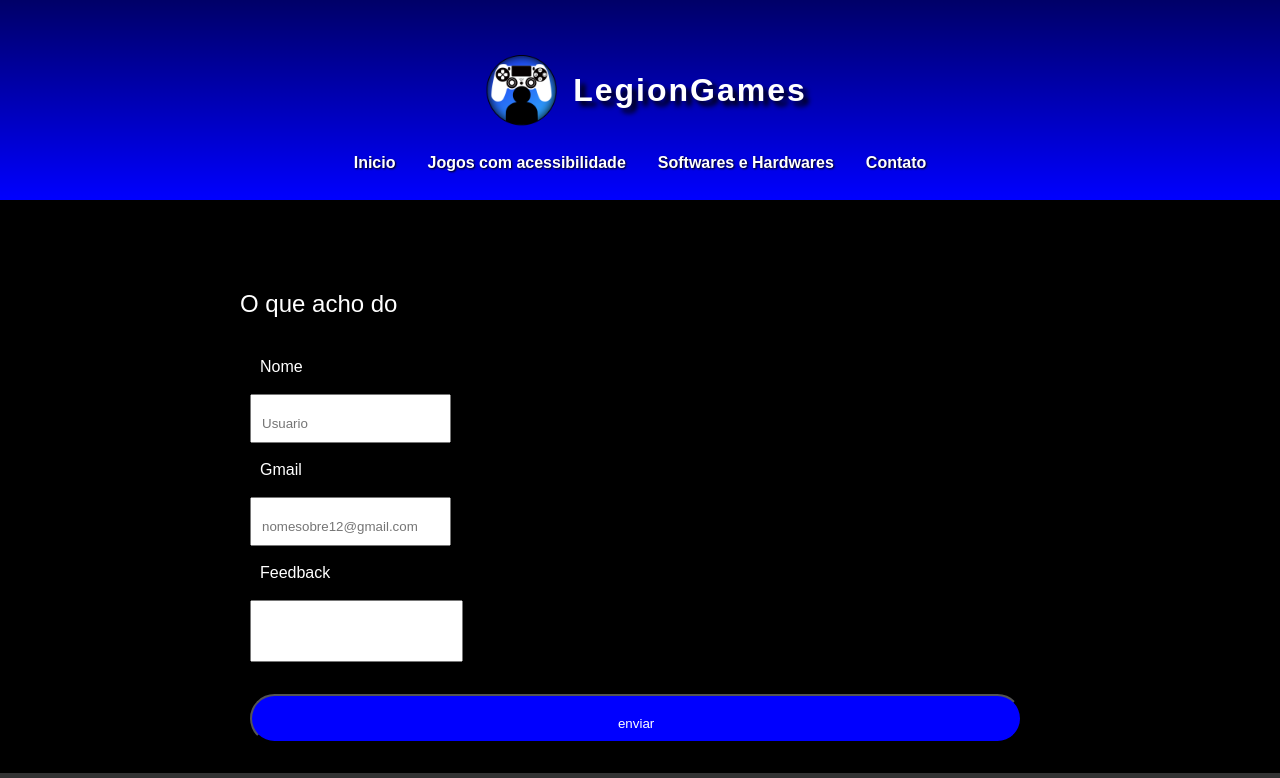
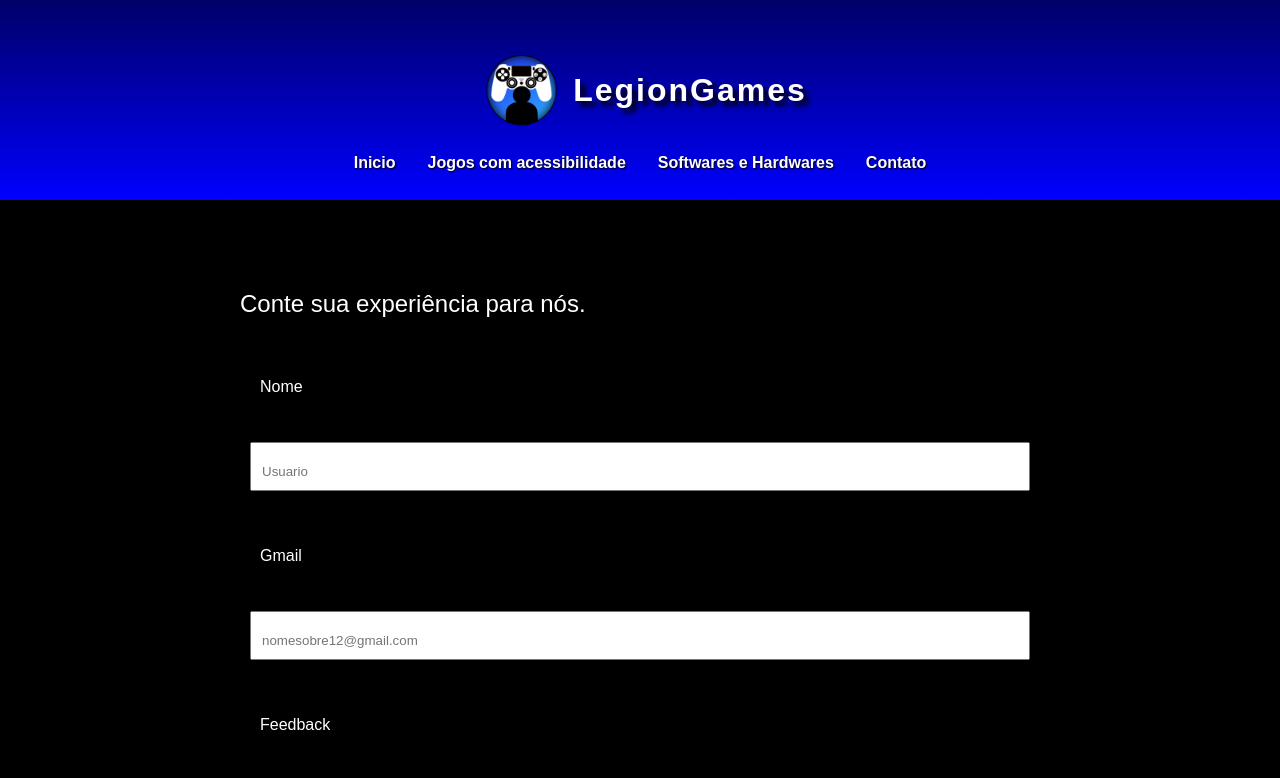
Before and after one commit to Jpfds/tcc-base, an Angular app: page /contato in a window 1280 px wide. Shown: the top 778 px of the page. Built offline with nearby package versions, Linux system fonts and the light colour scheme.

Commit message:
novos conteudos add na page softhard

```diff
--- a/src/app/components/form/form.component.css
+++ b/src/app/components/form/form.component.css
@@ -3,6 +3,8 @@
     padding: 10px;
     padding-top: 20px;
     padding-bottom: 10px;
+    display: flex;
+    flex-direction: column;
 }
 label{
     color: white;
@@ -12,7 +14,11 @@ label{
     background-color: blue;
     border-color: black;
     border-radius: 500px;
-    width: 99%;
+    font-size: large;
+    width: 20%;
+    display:flex;
+    align-items:center ;
+    justify-content: space-around;
 }
 .inpuntfeed{
     height: 50px;
--- a/src/app/pages/contato/contato.component.css
+++ b/src/app/pages/contato/contato.component.css
@@ -1,4 +1,5 @@
 *{
     width: 100%;
     color: white;
+
 }
--- a/src/app/pages/contato/contato.component.html
+++ b/src/app/pages/contato/contato.component.html
@@ -1,2 +1,2 @@
-<artigo artigoDescricao="O que acho do "></artigo>
+<artigo class="artigopt" artigoDescricao="Conte sua experiência para nós. "></artigo>
 <app-form></app-form>
--- a/src/app/pages/home/home.component.html
+++ b/src/app/pages/home/home.component.html
@@ -1,3 +1,3 @@
-<artigo artigoImagem="../../../assets/Banner-pcds (1).jpg" artigoImageAlt="Banner com fundo azul " artigoDescImage="Imagem criada com base em representaçãoes da internet." artigoTitulo="O que é a acessibilidade digital nos Games?" artigoDescricao="A acessibilidade digital nos games refere-se à prática de tornar os jogos eletrônicos mais acessíveis e inclusivos para pessoas com diferentes tipos de necessidades, incluindo aquelas com deficiências físicas, sensoriais, cognitivas ou outras limitações. O objetivo é permitir que todos possam desfrutar dos jogos, independentemente de suas habilidades ou condições de saúde."></artigo>
-<artigo artigoImagem="../../../assets/games.jpg" artigoDescImage="Montagem com imagens retiradas do site Sony/Playstation." artigoTitulo="A importancia da acessibilidade nos Games" artigoDescricao="A acessibilidade nos games vem para trazer a inclusão para todos que almejam se divertir sem perder a comodidade, para tornar mais acessiveis os jogos com o uso de softwares de assistencia de mira, audio legendas, etc. As pessoas com deficiencias fisicas, aditivas, visual e tambem intelectual desejam ter o mesmo acesso como todo mundo, é necessario que as empresas de jogos atendam todas exigencias dos seus consumidores e estabelação um padrão para a construção dos jogos se tornarem mais acessiveis."></artigo>
-<artigo artigoImagem="../../../assets/Bertie the brain.jpg" artigoDescImage="Foto do comediante Danny Kaye em pé à frente de Bertie The Brain na exposição nacional canadense em 1950 (Divulgação)" artigoTitulo="Primeiro jogo a ter acessibilidade" artigoDescricao="É dificil pensar qual foi o primeiro jogo, pois há mais de 45 mil titulos de todos os tipos de jogos e plataformas, mas, quem poderia imaginar que o primeiro ter acessibilidade foi o classico &quot;jogo da velha&quot; constituido por um computador chamado Bertie The Brain. Pode parecer algo simples mas é algo que revolucionou no fator de inclusividade, o que torna esse jogo inclusivo é o jogador ter acesso a diferentes niveis de dificuldade, com o uso desse recurso tornava as partidas mais abertas a diversos públicos."></artigo>
+<artigo artigoImagem="../../../assets/Banner-pcds (1).jpg" artigoImageAlt="Banner com fundo azul, detahlhes e palavras em branco escrito AUDITIVA,VISUAL,MOTORA e INTELECTUAL ao lado de um controle de PS4. " artigoDescImage="Imagem criada com base em representaçãoes da internet." artigoTitulo="O que é a acessibilidade digital nos Games?" artigoDescricao="A acessibilidade digital nos games refere-se à prática de tornar os jogos eletrônicos mais acessíveis e inclusivos para pessoas com diferentes tipos de necessidades, incluindo aquelas com deficiências físicas, sensoriais, cognitivas ou outras limitações. O objetivo é permitir que todos possam desfrutar dos jogos, independentemente de suas habilidades ou condições de saúde."></artigo>
+<artigo artigoImagem="../../../assets/games.jpg" artigoImageAlt="Montagem de imagens sobre 3 jogos separados por colunas sendo:The last of Us 2, God of War Ragnarok e Spider Man Miles Morales." artigoDescImage="Montagem com imagens retiradas do site Sony/Playstation." artigoTitulo="A importancia da acessibilidade nos Games" artigoDescricao="A acessibilidade nos games vem para trazer a inclusão para todos que almejam se divertir sem perder a comodidade, para tornar mais acessiveis os jogos com o uso de softwares de assistencia de mira, audio legendas, etc. As pessoas com deficiencias fisicas, aditivas, visual e tambem intelectual desejam ter o mesmo acesso como todo mundo, é necessario que as empresas de jogos atendam todas exigencias dos seus consumidores e estabelação um padrão para a construção dos jogos se tornarem mais acessiveis."></artigo>
+<artigo artigoImagem="../../../assets/Bertie the brain.jpg" artigoImageAlt="Foto do comediante Danny Kaye em pé à frente do jogo de Bertie The Brain." artigoDescImage="Foto do comediante Danny Kaye em pé à frente de Bertie The Brain na exposição nacional canadense em 1950 (Divulgação)" artigoTitulo="Primeiro jogo a ter acessibilidade" artigoDescricao="É dificil pensar qual foi o primeiro jogo, pois há mais de 45 mil titulos de todos os tipos de jogos e plataformas, mas, quem poderia imaginar que o primeiro ter acessibilidade foi o classico &quot;jogo da velha&quot; constituido por um computador chamado Bertie The Brain. Pode parecer algo simples mas é algo que revolucionou no fator de inclusividade, o que torna esse jogo inclusivo é o jogador ter acesso a diferentes niveis de dificuldade, com o uso desse recurso tornava as partidas mais abertas a diversos públicos."></artigo>
--- a/src/app/pages/softhard/softhard.component.html
+++ b/src/app/pages/softhard/softhard.component.html
@@ -1,2 +1,4 @@
 <artigo artigoImagem="../../../assets/XboxAdaptive.jpg" artigoDescImage="Imagem retirada do site da Microsoft/Xbox." artigoTitulo="Hardwares e Softwares para acessibilidade." artigoDescricao="Para as pessoas que não tem limitação fisica ou mental, é facil usar controles convencionais,apertar os botões facilmente, conseguir mexer normalmente no menu do jogo. Mas quem possui limitações acaba se tornando algo muito dificil, para a solução desses problemas houve a necessidade de criar ferramentas de softwares e Hardwares para acessibilidade." artigoDescricao1="Entre muitas ferramentas existentes, separamos algumas de software e hardware que são muito utilizadas no mercado e pela comunidade. Confira abaixo."></artigo>
-<artigo artigoImagem="" artigoDescImage="Imagem retirada" artigoTitulo="Joystick" artigoDescricao=""></artigo>
+<artigo artigoImagem="" artigoDescImage="Imagem retirada" artigoTitulo="Joystick." artigoDescricao="O Joystick é um dos hardwares que ajudou as pessoas com deficiencia motora a utilizar os computadores e consoles de maneira mais facil, embora já existisse antes nos helicopteros, planadores e nas cadeiras motorizadas. Teve a sua maior utilização no mundo dos jogos, um exemplo disso é o nosso queridissimo Joystick Atari, que foi um dos primeiros joysticks digitais composto por um simples botão de disparo e uma haste." artigoDescricao1="Conforme evolução tivemos novos consoles, novas tecnologias o Joystick teve sua evolução ele adquiriu um novos botões, gatilhos, visual e etc. A nova geração de consoles tambem pensou na comunidade e resolveu fabricar controles que atendesse a vontade do publico.  "></artigo>
+<artigo artigoImagem="" artigoDescImage="" artigoTitulo="QuadStick." artigoDescricao="O QuadStick tem mesmo proposito que o Joystick embora não seja operado pelas mãos e sim pela boca e pela voz da pessoa que estiver utilizando. O aparelho tem a sua orientação por quatro sensores de sopro e sucção, um sensor de posição labial e um interruptor, conectados a um proceessador que transforma as entradas do sensor em sinais conduzidos por USB ou Bluetooth para os diversos consoles e computadores." artigoDescricao1="Atualmente muitas pessoas com dificuldade motora estão ingressando na carreira de streamer utilizando esta ferramenta. "></artigo>
+<artigo artigoImagem="" artigoDescImage="" artigoTitulo="Controles adapatveis." artigoDescricao="Nos dias atuais as grandes empresas como a Playstation, Xbox e Nintendo revolucionaram em questão da acessibilidade para o seus consoles com os novos controles adaptaveis, onde são totalmente personalizaveis e com entradas para dispositivos externos, como switches, botões e joysticks." artigoDescricao1="A primeira dessas empresas a lnaçar este produto foi a Xbox na seguinte data dia 20 de Abril de 2021, já a Playstation será lançado na data do dia 6 de Dezembro de 2023, mas já se encotra na pré-venda, enquanto isso a Nintendo ainda esta projetando o seu controle, mas promete ter as mesmas funcionalidades de seus concorrentes."></artigo>
```
